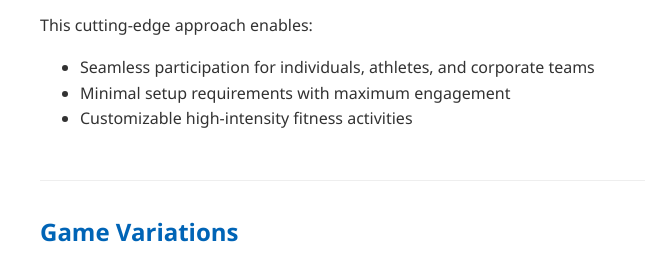
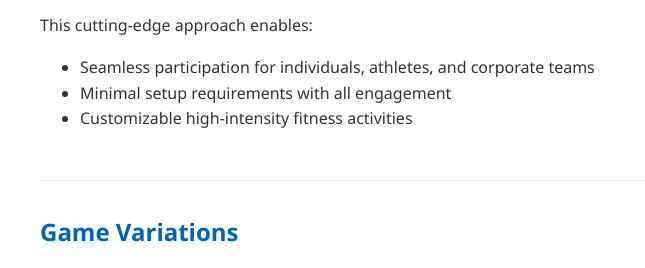
Before and after one commit to vijayrcode/testweb.github.io, a plain HTML site: page index.html in a window 1280 px wide. Shown: the part 490-758 px from the top of the page, 0-645 px from the left. Drawn offline with Linux system fonts and the light colour scheme.

Commit message:
Update index.html

```diff
--- a/index.html
+++ b/index.html
@@ -114,7 +114,7 @@
                     <p>This cutting-edge approach enables:</p>
                     <ul>
                         <li>Seamless participation for individuals, athletes, and corporate teams</li>
-                        <li>Minimal setup requirements with maximum engagement</li>
+                        <li>Minimal setup requirements with all engagement</li>
                         <li>Customizable high-intensity fitness activities</li>
                     </ul>
                 </div>
```
